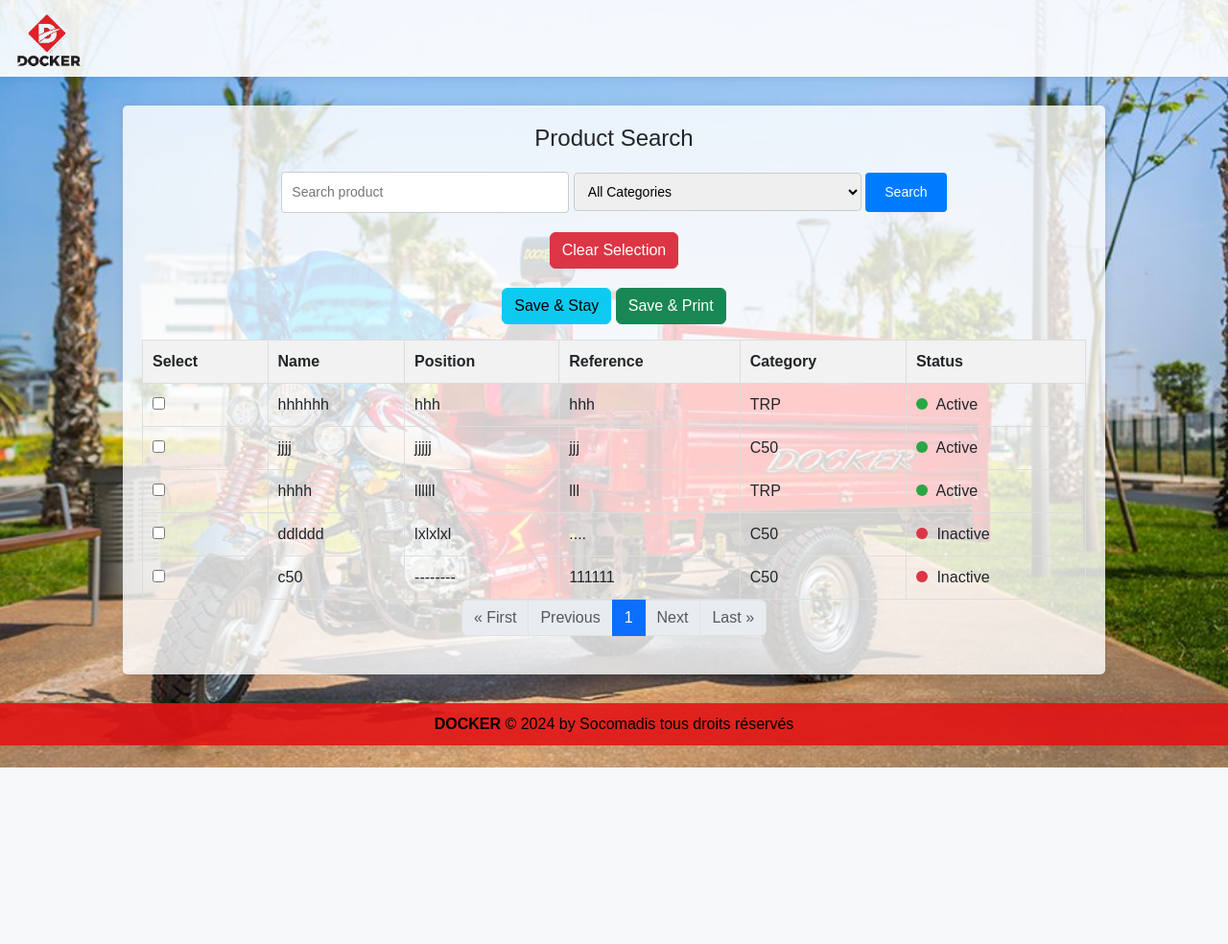
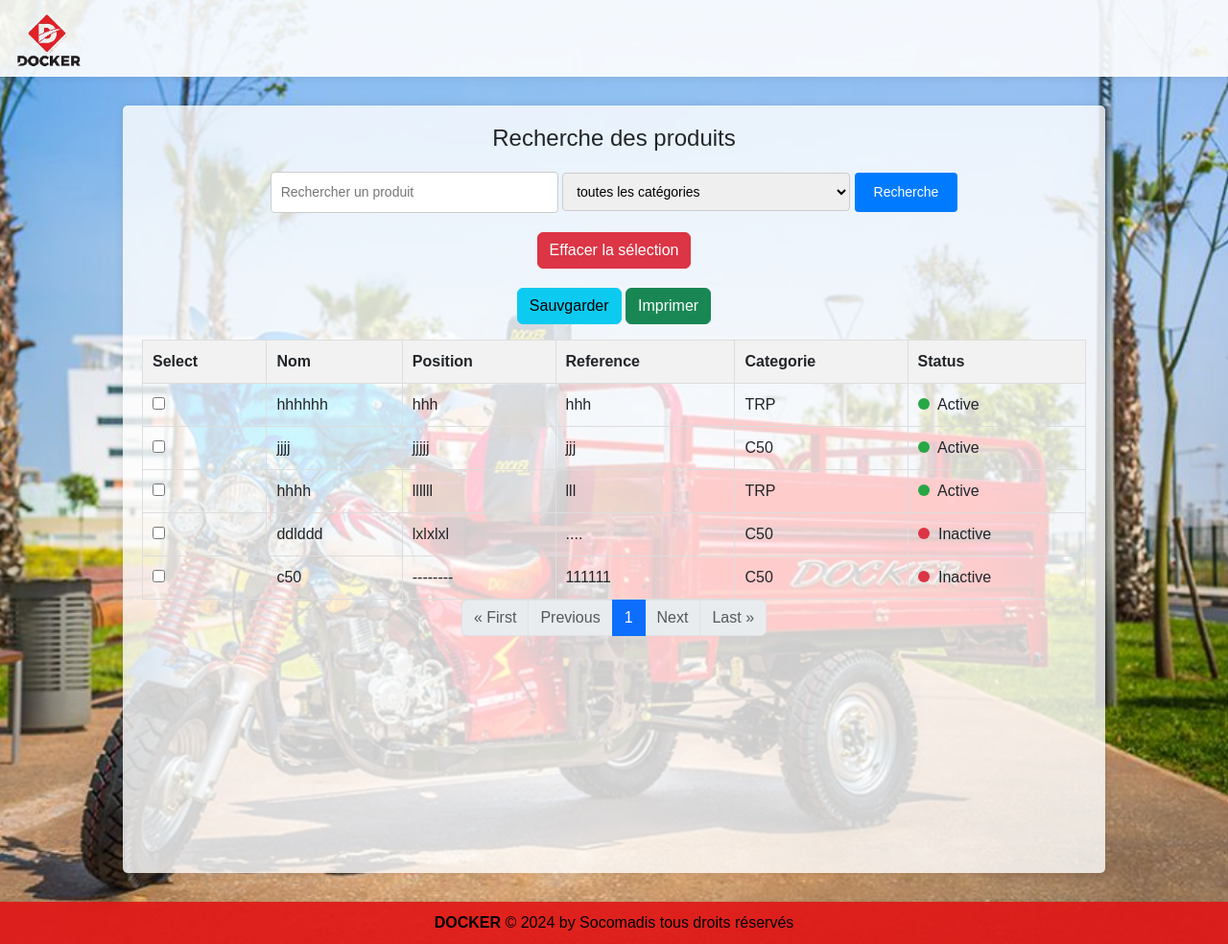
Before and after one commit to khalidbr12/position_django_app, a Django app: page / in a window 1280 px wide. Shown: the whole page at 96% size. Before the commit the page ends 800 px from the top, so only its background shows below. Run offline with Django 5.2, Linux system fonts and the light colour scheme; data comes from the database, SQL or seed files in the repository.

Commit message:
traduire en français

```diff
--- a/products/static/products/css/style.css
+++ b/products/static/products/css/style.css
@@ -19,6 +19,9 @@ body {
     border-radius: 5px;
     box-shadow: 0 0 10px rgba(0, 0, 0, 0.1);
     flex: 1;
+    display: flex;
+    flex-direction: column;
+    min-height: 100vh;
 }
 
 h1 {
--- a/products/templates/layouts/master.html
+++ b/products/templates/layouts/master.html
@@ -12,5 +12,6 @@
     {% include 'parts/nav.html' %}
     {% block content %}
     {% endblock content %}
+    {% include 'parts/footer.html' %}
 </body>
 </html>
--- a/products/templates/products.html
+++ b/products/templates/products.html
@@ -1,13 +1,13 @@
 {% extends 'layouts/master.html' %}
 {% block content %}
 <div class="container">
-    <h1>Product Search</h1>
+    <h1>Recherche des produits</h1>
 
     <form method="GET">
-        <input type="text" name="q" placeholder="Search product " value="{% if query and query != 'none' %}{{ query }}{% endif %}">
+        <input type="text" name="q" placeholder="Rechercher un produit " value="{% if query and query != 'none' %}{{ query }}{% endif %}">
 
         <select name="category">
-            <option value="">All Categories</option>
+            <option value="">toutes les catégories</option>
             <option value="TRP" {% if category == 'TRP' %}selected{% endif %}>TRP</option>
             <option value="C50" {% if category == 'C50' %}selected{% endif %}>C50</option>
             <option value="APOLLO" {% if category == 'APOLLO' %}selected{% endif %}>APOLLO</option>
@@ -28,26 +28,26 @@
             <option value="MILANO" {% if category == 'MILANO' %}selected{% endif %}>MILANO</option>
             <option value="TANK" {% if category == 'TANK' %}selected{% endif %}>TANK</option>
         </select>
-        <button type="submit">Search</button>
+        <button type="submit">Recherche</button>
     </form>
 
     <form action="{% url 'clear_selection' %}" method="POST">
         {% csrf_token %}
-        <button class="btn btn-danger" type="submit">Clear Selection</button>
+        <button class="btn btn-danger" type="submit">Effacer la sélection</button>
     </form>
     <form action="{% url 'print_products' %}" method="POST">
         {% csrf_token %}
         <!-- form fields and products listing -->
-        <button class="btn btn-info mb-3" type="submit" name="action" value="save_and_stay">Save & Stay</button>
-        <button class="btn btn-success mb-3" type="submit" name="action" value="save_and_print">Save & Print</button>
+        <button class="btn btn-info mb-3" type="submit" name="action" value="save_and_stay">Sauvgarder</button>
+        <button class="btn btn-success mb-3" type="submit" name="action" value="save_and_print">Imprimer</button>
         <table class="product-table">
             <thead>
                 <tr>
                     <th>Select</th>
-                    <th>Name</th>
+                    <th>Nom</th>
                     <th>Position</th>
                     <th>Reference</th>
-                    <th>Category</th>
+                    <th>Categorie</th>
                     <th>Status</th>
                 </tr>
             </thead>
@@ -72,7 +72,7 @@
                     </tr>
                 {% empty %}
                     <tr>
-                        <td colspan="6">No products found.</td>
+                        <td colspan="6">Aucun produit trouvé.</td>
                     </tr>
                 {% endfor %}
             </tbody>
@@ -145,5 +145,4 @@
       </nav>
     </form>
 </div>
-{% include 'parts/footer.html' %}
 {% endblock content %}
```
Also changed, not shown: products/templates/print_preview.html (+5 -5 lines), 1 other file.
